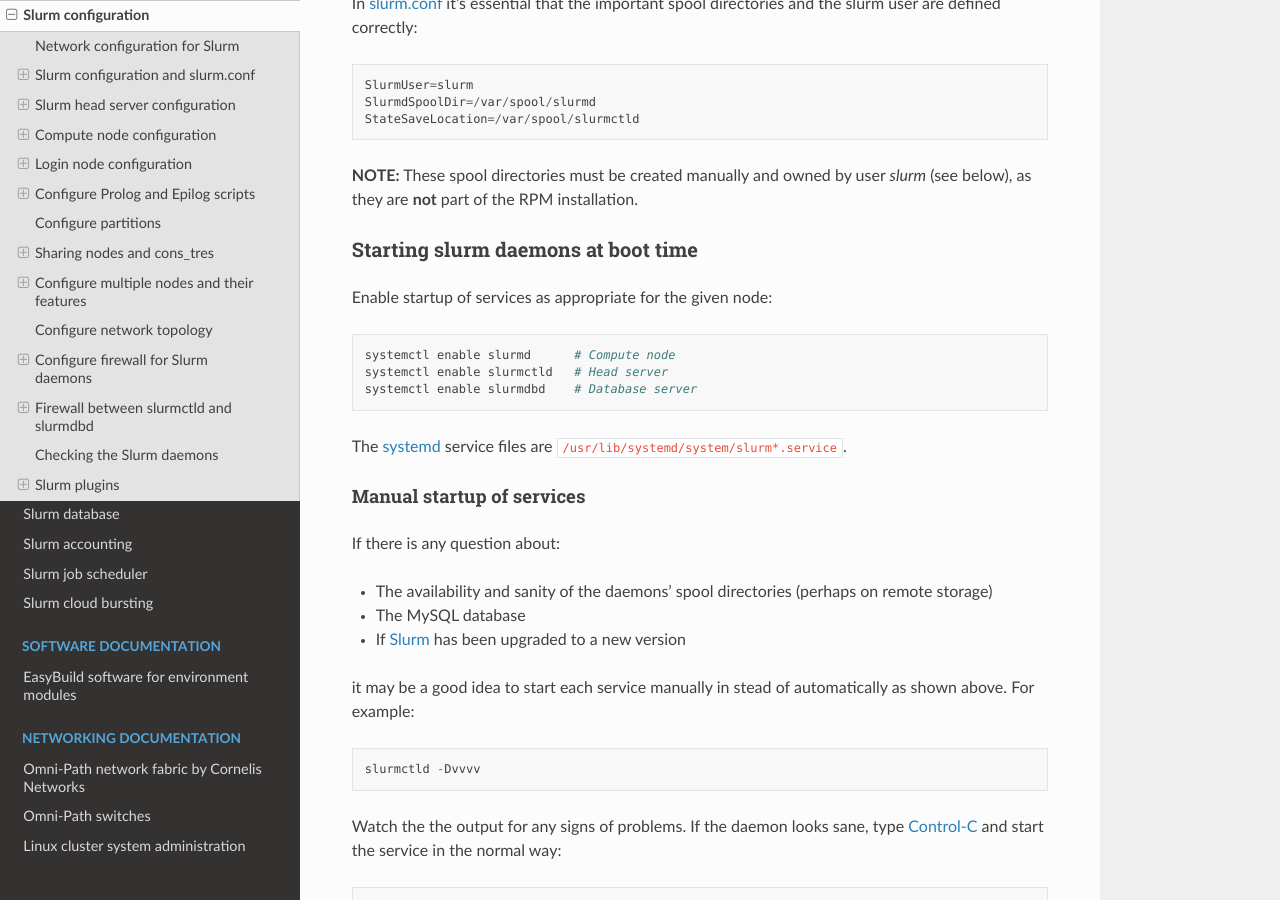
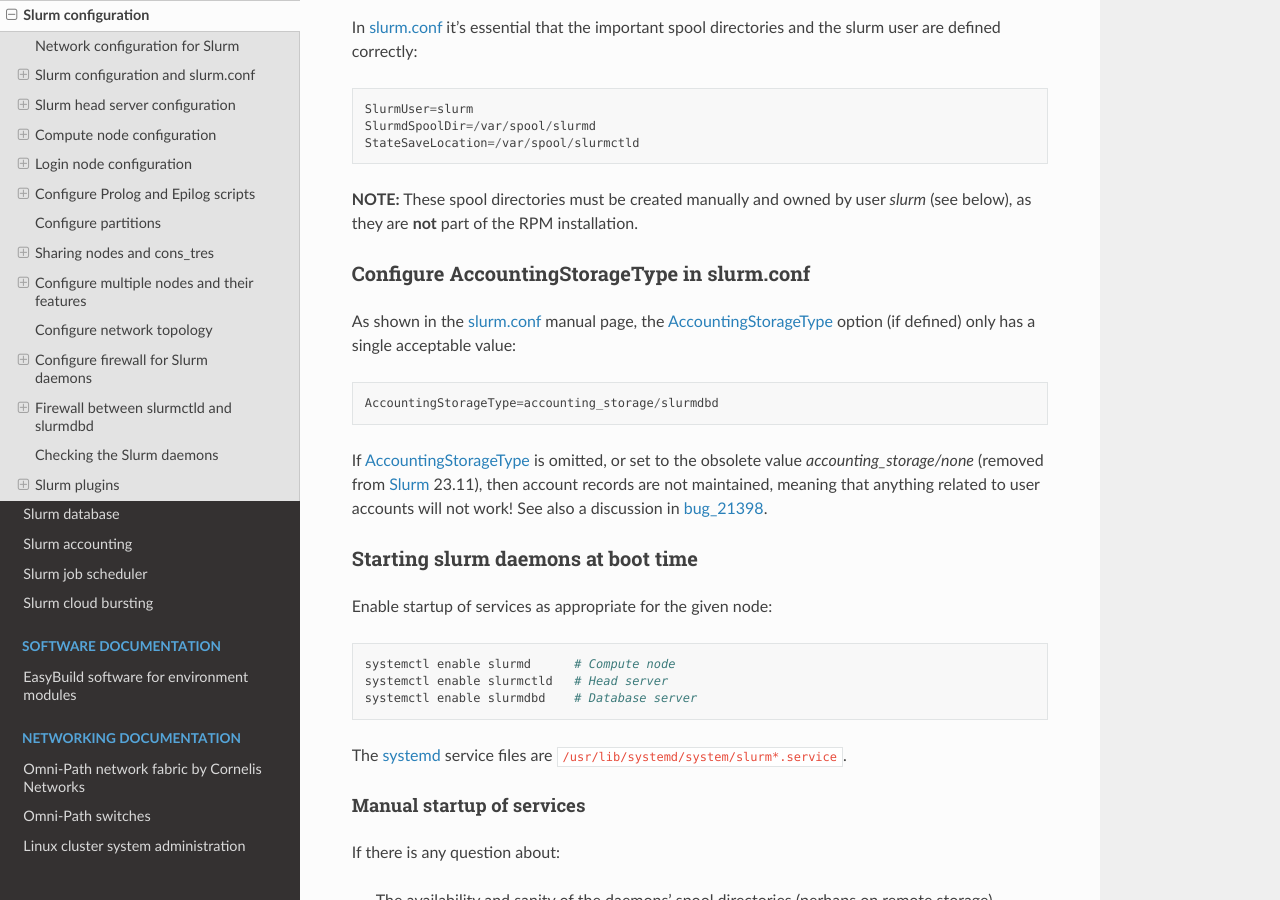
Before and after one commit to OleHolmNielsen/Niflheim_system, a Sphinx documentation site: the page built from docs/Slurm_configuration.rst, in a window 1280 px wide and 900 px high, scrolled down 5448 px. Built offline with Sphinx 7.4.7 and the Read the Docs theme 3.1.0, drawn with Linux system fonts in a browser that asks for light colours; some of the changed text lies outside the part shown.

Commit message:
Configure AccountingStorageType in slurm.conf

```diff
--- a/docs/Slurm_configuration.rst
+++ b/docs/Slurm_configuration.rst
@@ -210,6 +210,20 @@
   StateSaveLocation=/var/spool/slurmctld
 
 **NOTE:** These spool directories must be created manually and owned by user *slurm* (see below), as they are **not** part of the RPM installation.
+
+Configure AccountingStorageType in slurm.conf
+---------------------------------------------
+
+As shown in the slurm.conf_ manual page, the AccountingStorageType_ option (if defined) only has a single acceptable value::
+
+  AccountingStorageType=accounting_storage/slurmdbd
+
+If AccountingStorageType_ is omitted, or set to the obsolete value *accounting_storage/none* (removed from Slurm_ 23.11),
+then account records are not maintained, meaning that anything related to user accounts will not work!
+See also a discussion in bug_21398_.
+
+.. _AccountingStorageType: https://slurm.schedmd.com/slurm.conf.html#OPT_AccountingStorageType
+.. _bug_21398: https://support.schedmd.com/show_bug.cgi?id=21398
 
 Starting slurm daemons at boot time
 -----------------------------------
```
